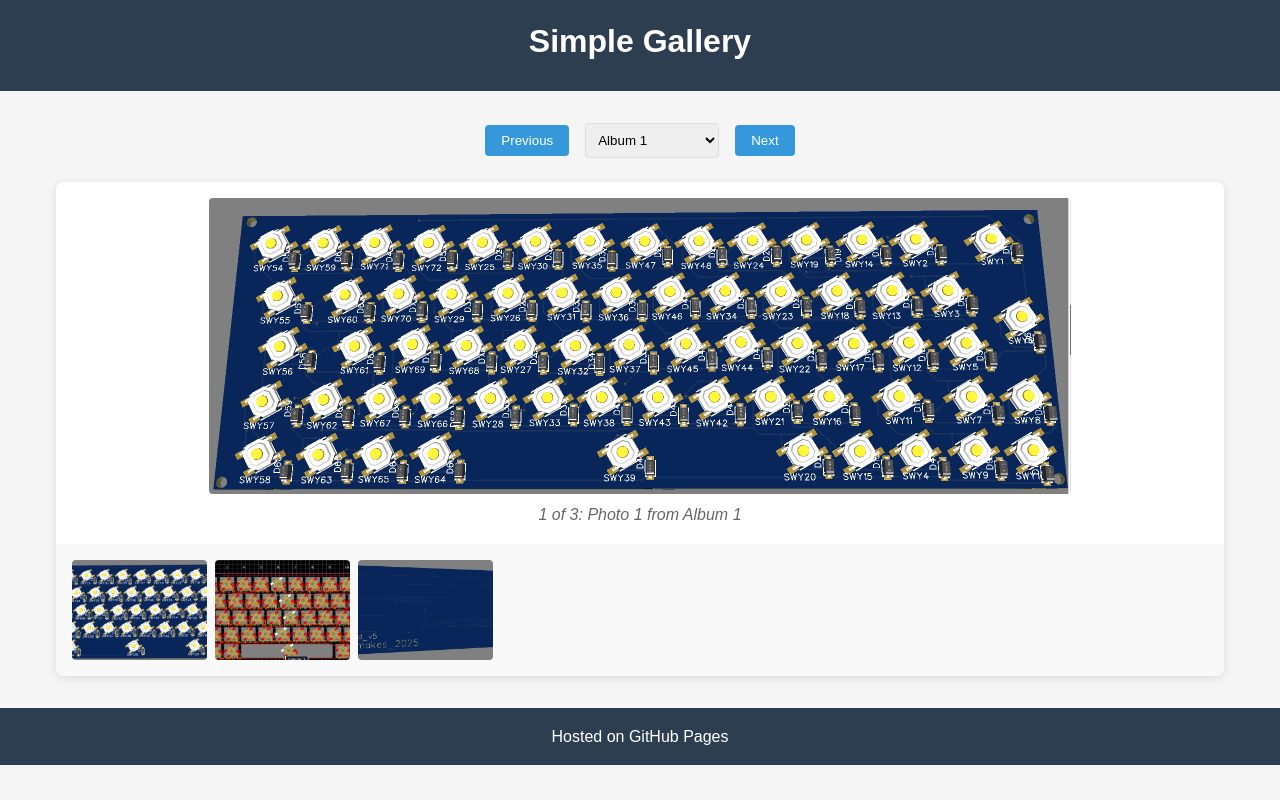
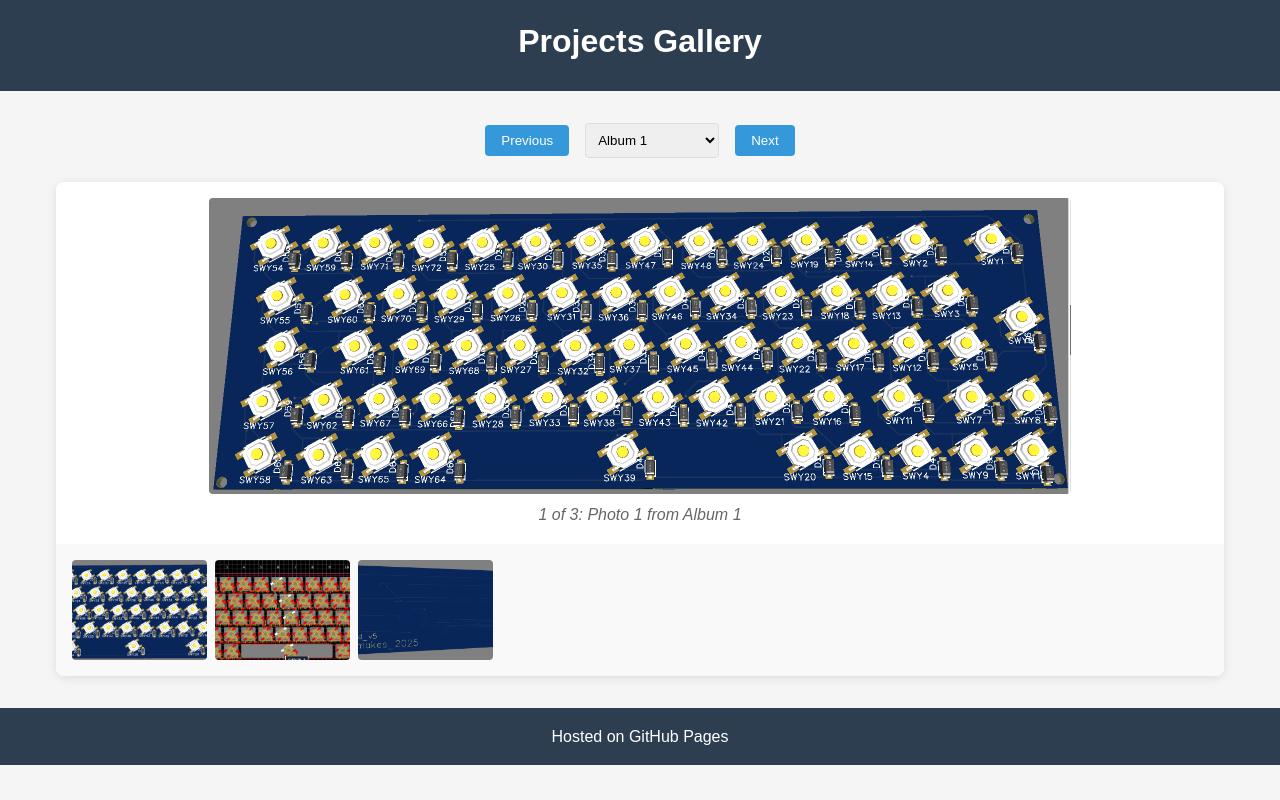
Before and after one commit to onebyte0x00/gallery-app, a plain HTML site: page index.html in a window 1280 px wide. Drawn offline with Linux system fonts and the light colour scheme.

Commit message:
Update index.html

```diff
--- a/index.html
+++ b/index.html
@@ -3,12 +3,12 @@
 <head>
     <meta charset="UTF-8">
     <meta name="viewport" content="width=device-width, initial-scale=1.0">
-    <title>Simple Gallery</title>
+    <title>Projects Gallery</title>
     <link rel="stylesheet" href="style.css">
 </head>
 <body>
     <header>
-        <h1>Simple Gallery</h1>
+        <h1>Projects Gallery</h1>
     </header>
 
     <main>
```
